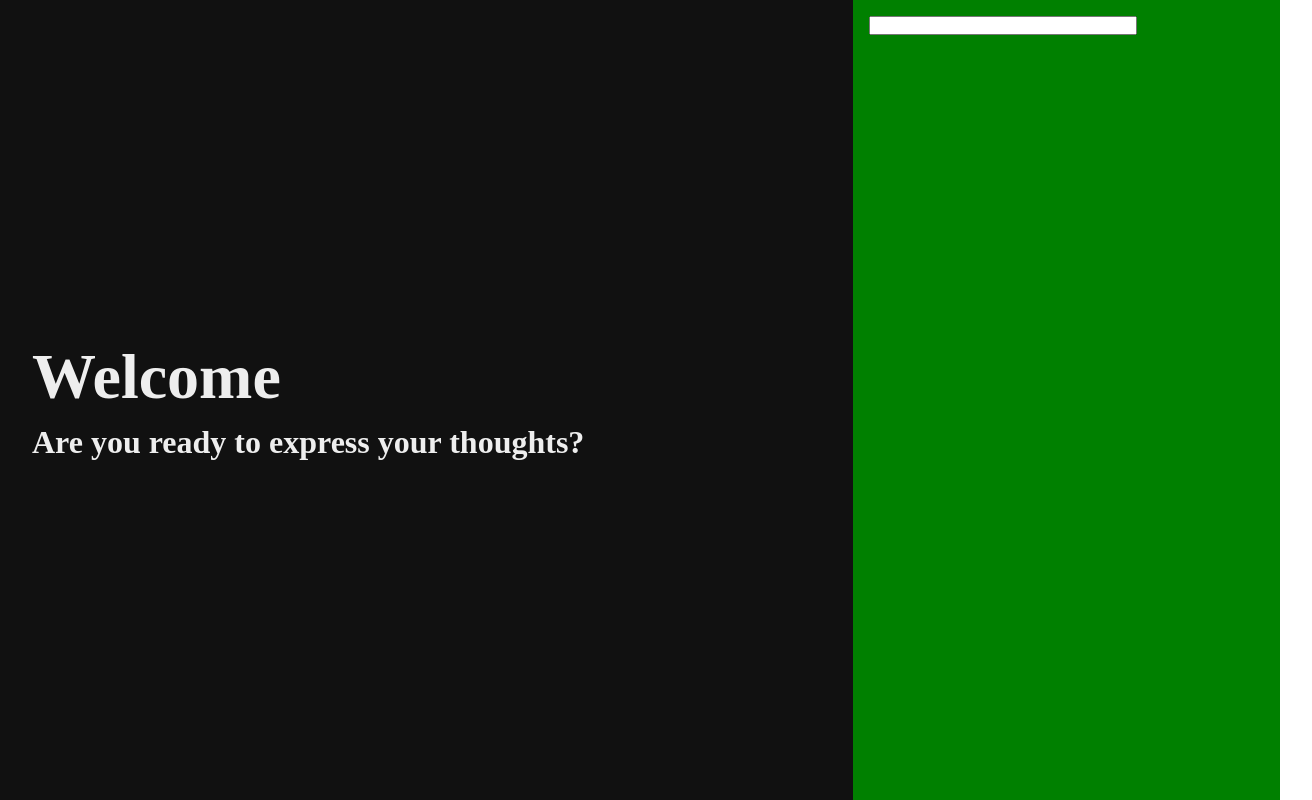
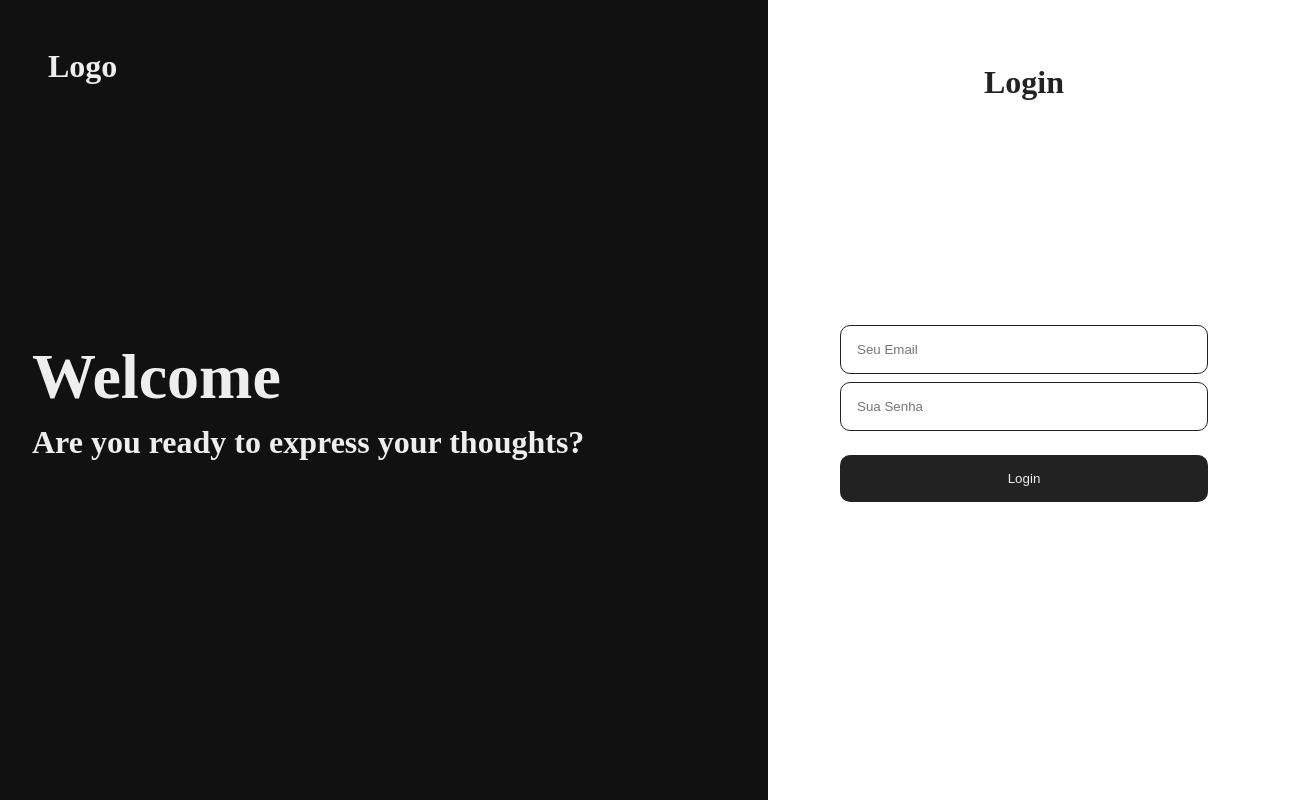
Before and after one commit to MrWerton/shareIt, a React (Vite) app: page / in a window 1280 px wide. Shown: the whole page, 1312 px wide, since content can reach past the window. Built offline with nearby package versions, Linux system fonts and the light colour scheme; no server answers; the database is empty.

Commit message:
feat: created login ui

```diff
--- a/src/modules/auth/pages/LoginPage/index.tsx
+++ b/src/modules/auth/pages/LoginPage/index.tsx
@@ -1,18 +1,26 @@
 import { TypeAnimation } from "../../../../shared/components/TyperAnimation"
-import { Container, Form } from "./styles"
+import { Button, Container, Form, FormContainer, Header, Input, TitleForm, Welcome } from "./styles"
 
 export const LoginPage = () => {
   return (
     <Container>
-      <div className="welcome-column">
+      <Header>
+
+        <h1>Logo</h1>
+      </Header>
+      <Welcome>
           <TypeAnimation  fontSize="4rem" color="#eee" delay={1000} isTitle text="Welcome"/>
           <TypeAnimation  fontSize="2rem" color="#eee" delay={2000}  isTitle text="Are you ready to express your thoughts?"/>
-      </div>
-      <div className="form-column">
-        <Form>
-          <input/>
-        </Form>
-      </div>
+      </Welcome>
+        <FormContainer>
+          <TitleForm>Login</TitleForm>
+          <Form action="">
+            <Input placeholder="Seu Email"/>
+            <Input placeholder="Sua Senha"/>
+            <Button>Login</Button>
+          </Form>
+        </FormContainer>
+
     </Container>
   )
 }
--- a/src/modules/auth/pages/LoginPage/styles.ts
+++ b/src/modules/auth/pages/LoginPage/styles.ts
@@ -2,12 +2,48 @@ import styled from "styled-components";
 
 export const Container = styled.main`
     display: grid;
-    grid-template-columns: 2fr 1fr;
+    grid-template-columns: 3fr 2fr;
+    grid-template-rows: 1fr;
+    position: relative;
     width: 100vw;
     height: 100vh;
 
+    @media (max-width: 760px) {
+        grid-template-columns: 1fr;
+        grid-template-rows: 80px 1fr;
 
-    .welcome-column{
+
+        overflow-y: auto;
+    }
+`;
+
+
+export const Header = styled.header`
+    width: 100%;
+    padding: 1rem;
+    position: absolute;
+    left: 2rem;
+    top: 2rem;
+    color: #eee;
+    @media (max-width: 760px) {
+        width: 100%;
+        padding: 1rem;
+        left: 0;
+        top: 0;
+        position: sticky;
+        height: 70px;
+        background-color: white;
+
+        color: #111;
+
+
+        border-bottom: 2px solid #eee;
+
+    }
+
+`
+
+export const Welcome = styled.div`
         width: 100%;
         height: 100;
         display: flex;
@@ -20,27 +56,82 @@ export const Container = styled.main`
 
         padding: 2rem;
         background-color: #111;
-    }
-
-    .form-column{
-        background-color: green;
-    }
-
-    @media (max-width: 760px) {
-        grid-template-columns: 1fr;
-        grid-template-rows: 1fr;
-    }
-`;
+        @media (max-width: 760px) {
+            display: none;
+        }
+`
 
 
 
-export const Form = styled.form`
-    width: 100%;
-    max-width: 300px;
-    max-height: 400px;
-    height: 100%;
-    padding: 1rem;
-    display: flex;
-    flex-direction: column;
+export const FormContainer = styled.div`
+        width: 100%;
+        height: 100%;
+
+        display: flex;
+        flex-direction: column;
+        align-items: center;
+        justify-content: space-between;
+        padding: 2rem;
+        background-color: white;
+
 
 `
+export const Form = styled.form`
+        width: 100%;
+       flex: 2;
+        max-width: 400px;
+
+
+        display: flex;
+        flex-direction: column;
+        align-items: center;
+
+        padding: 1rem;
+        gap: .5rem;
+
+
+        @media (max-width: 760px) {
+            height: 1000px;
+            flex: 4;
+        }
+
+
+`
+
+export const TitleForm = styled.strong`
+        font-size: 2rem;
+        color: #222;
+        margin: 2rem 0;
+        flex: 1;
+
+`
+export const Input = styled.input`
+        width: 100%;
+        border: 1px solid #222;
+
+        padding: 1rem;
+        border-radius: 10px;
+
+        &:focus{
+            outline: 0;
+        }
+`
+
+export const Button = styled.button`
+    width: 100%;
+    padding: 1rem;
+    background-color: #222;
+    margin-top: 1rem;
+    color: #eee;
+    border-radius: 10px;
+    border: 0;
+
+    cursor: pointer;
+    transition: filter .6s ease-in-out;
+
+    &:hover{
+        filter: opacity(.9);
+
+    }
+
+`
--- a/src/modules/home/pages/HomePage/components/Post/styles.ts
+++ b/src/modules/home/pages/HomePage/components/Post/styles.ts
@@ -2,8 +2,10 @@ import styled from "styled-components";
 
 export const Container = styled.div`
     color: #4afa00;
-    width: 100%;
     padding: 1rem;
+    display: flex;
+    text-align: start;
+
 `;
 
 
```
